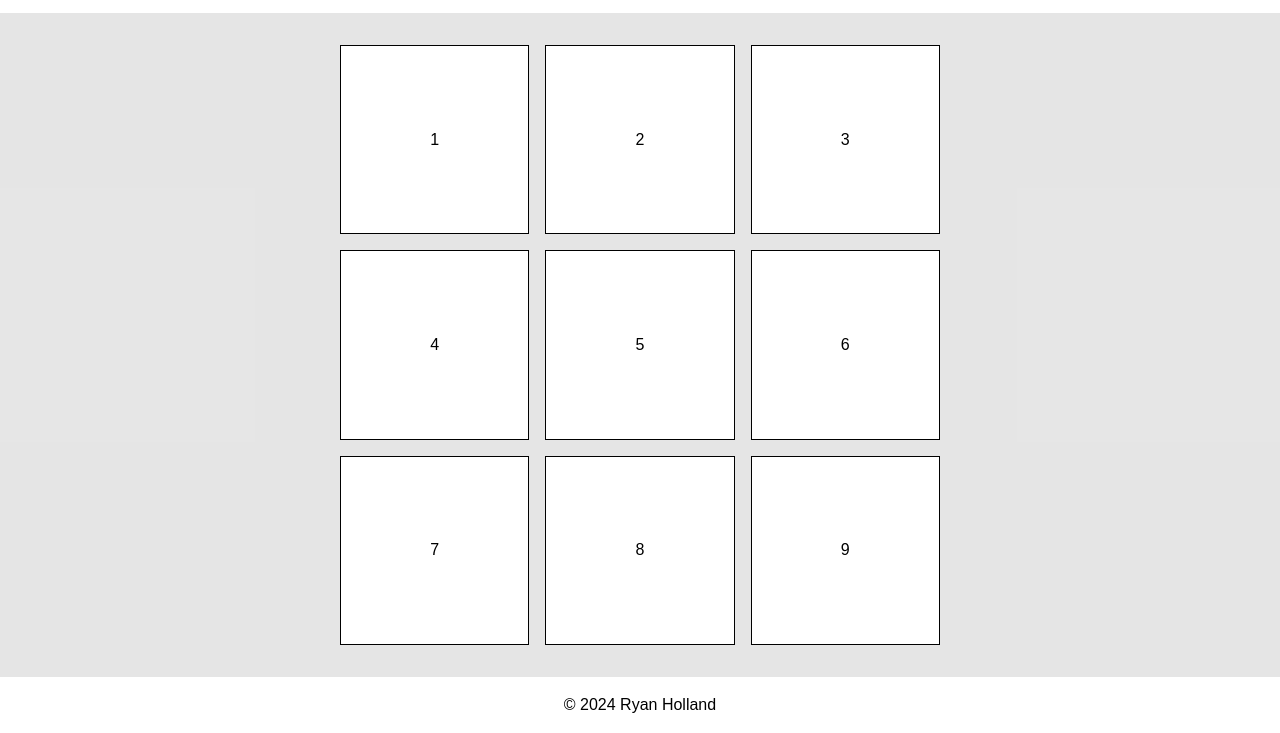
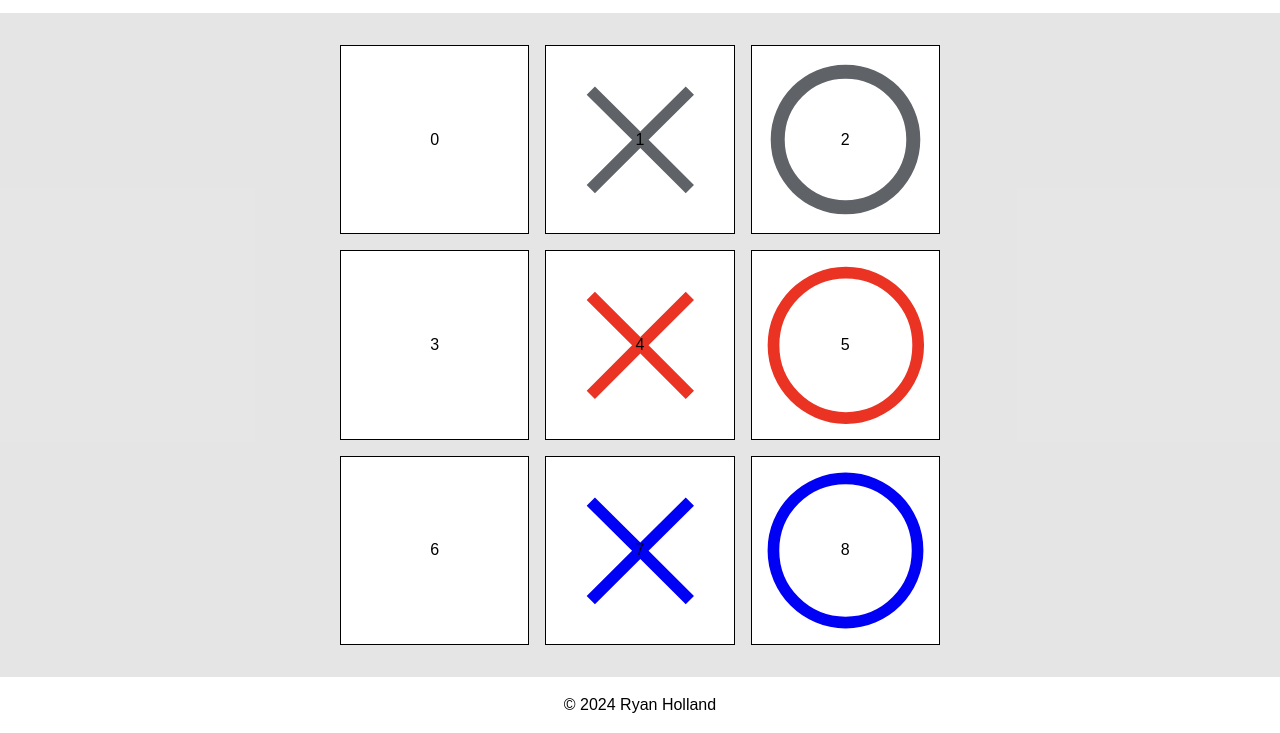
Before and after one commit to ryangholland/top-tic-tac-toe, a plain HTML site: page index.html in a window 1280 px wide. Shown: the part 67-800 px from the top of the page. Drawn offline with Linux system fonts and the light colour scheme.

Commit message:
Gather SVGs for board display

```diff
--- a/index.html
+++ b/index.html
@@ -18,15 +18,16 @@
       <main>
         <div>
           <div class="ttt-grid">
-            <div class="ttt-cell">1</div>
-            <div class="ttt-cell">2</div>
+            <div class="ttt-cell">0</div>
+            <div class="ttt-cell x-bg">1</div>
+            <div class="ttt-cell o-bg">2</div>
             <div class="ttt-cell">3</div>
-            <div class="ttt-cell">4</div>
-            <div class="ttt-cell">5</div>
+            <div class="ttt-cell x-or">4</div>
+            <div class="ttt-cell o-or">5</div>
             <div class="ttt-cell">6</div>
-            <div class="ttt-cell">7</div>
-            <div class="ttt-cell">8</div>
-            <div class="ttt-cell">9</div>
+            <div class="ttt-cell x-bl">7</div>
+            <div class="ttt-cell o-bl">8</div>
+
           </div>
         </div>
       </main>
--- a/style.css
+++ b/style.css
@@ -99,3 +99,33 @@ main {
   display: grid;
   place-items: center;
 }
+
+.x-bg {
+  background-image: url(./images/x.svg);
+  background-size: cover;
+}
+
+.o-bg {
+  background-image: url(./images/o.svg);
+  background-size: cover;
+}
+
+.x-or {
+  background-image: url(./images/x-orange.svg);
+  background-size: cover;
+}
+
+.o-or {
+  background-image: url(./images/o-orange.svg);
+  background-size: cover;
+}
+
+.x-bl {
+  background-image: url(./images/x-blue.svg);
+  background-size: cover;
+}
+
+.o-bl {
+  background-image: url(./images/o-blue.svg);
+  background-size: cover;
+}
```
Also changed, not shown: images/o-blue.svg (added), images/o-orange.svg (added), images/o.svg (added), images/x-blue.svg (added), images/x-orange.svg (added), images/x.svg (added).
